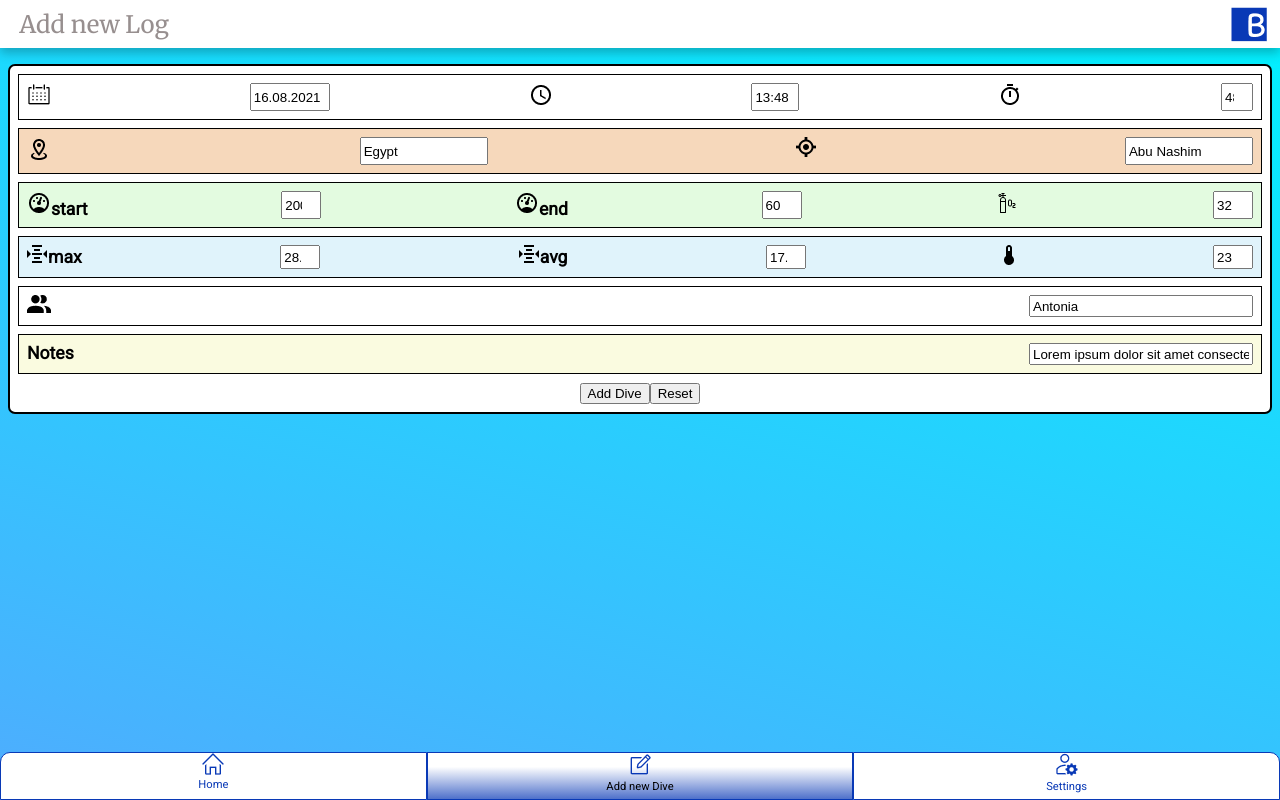
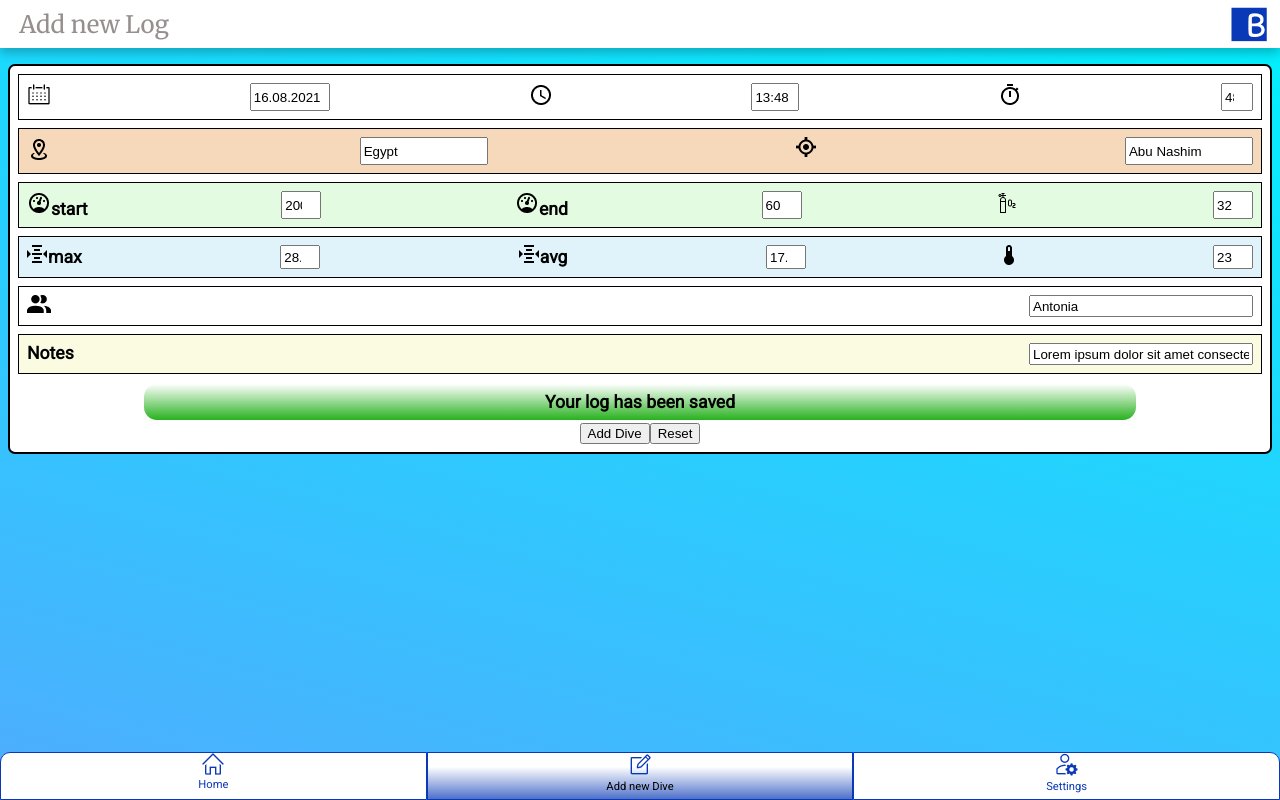
Before and after one commit to thomasmueller87/capstone-project, a React (Vite) app in the folder client/: page /create in a window 1280 px wide. Both pictures are taken after a click on the button "Add Dive". Built offline with nearby package versions, Linux system fonts and the light colour scheme.

Commit message:
Infobox added when saving data

```diff
--- a/client/src/components/form/Form.jsx
+++ b/client/src/components/form/Form.jsx
@@ -1,4 +1,4 @@
-import { useState, useEffect } from 'react';
+import { useState } from 'react';
 import styled from 'styled-components';
 import TextInput from './TextInput';
 import NumberInput from './NumberInput';
@@ -35,10 +35,19 @@ function Form({ onAddLog }) {
   };
 
   const [log, setLog] = useState(initialLog);
+  const [saveInfo, setSaveInfo] = useState(false);
 
   const handleSubmit = (event) => {
     event.preventDefault();
     onAddLog(log);
+    saveInfoToggle();
+  };
+
+  const saveInfoToggle = () => {
+    setSaveInfo(true);
+    setTimeout(() => {
+      setSaveInfo(false);
+    }, 3000);
   };
 
   const resetLog = {
@@ -67,7 +76,8 @@ function Form({ onAddLog }) {
   };
 
   return (
-    <FormStyle onSubmit={handleSubmit}>
+    <>
+      <form onSubmit={handleSubmit}>
         <FormGroup>
           <TextInput
             onTextInputChange={handleChange}
@@ -201,6 +211,9 @@ function Form({ onAddLog }) {
             Notes
           </TextInput>
         </FormGroup>
+        {saveInfo && (
+          <SaveInfoBox>Your log has been saved</SaveInfoBox>
+        )}
         <button>Add Dive</button>
         <button
           type='reset'
@@ -210,13 +223,12 @@ function Form({ onAddLog }) {
         >
           Reset
         </button>
-    </FormStyle>
+      </form>
+    </>
   );
 }
 
 export default Form;
-
-const FormStyle = styled.form``;
 
 const FormGroup = styled.div`
   display: flex;
@@ -228,3 +240,17 @@ const FormGroup = styled.div`
   background-color: ${(props) =>
     props.backgroundcolor || 'white'}; ;
 `;
+
+const SaveInfoBox = styled.div`
+  border: 2px solid white;
+  border-radius: 15px;
+  max-width: 80%;
+  padding: 0.5rem;
+  margin: 0 auto;
+  color: black;
+  background: linear-gradient(
+    0deg,
+    rgba(40, 177, 31, 1) 0%,
+    rgba(28, 70, 16, 0) 100%
+  );
+`;
```
Lines whose indentation alone changed are shown as unchanged.
